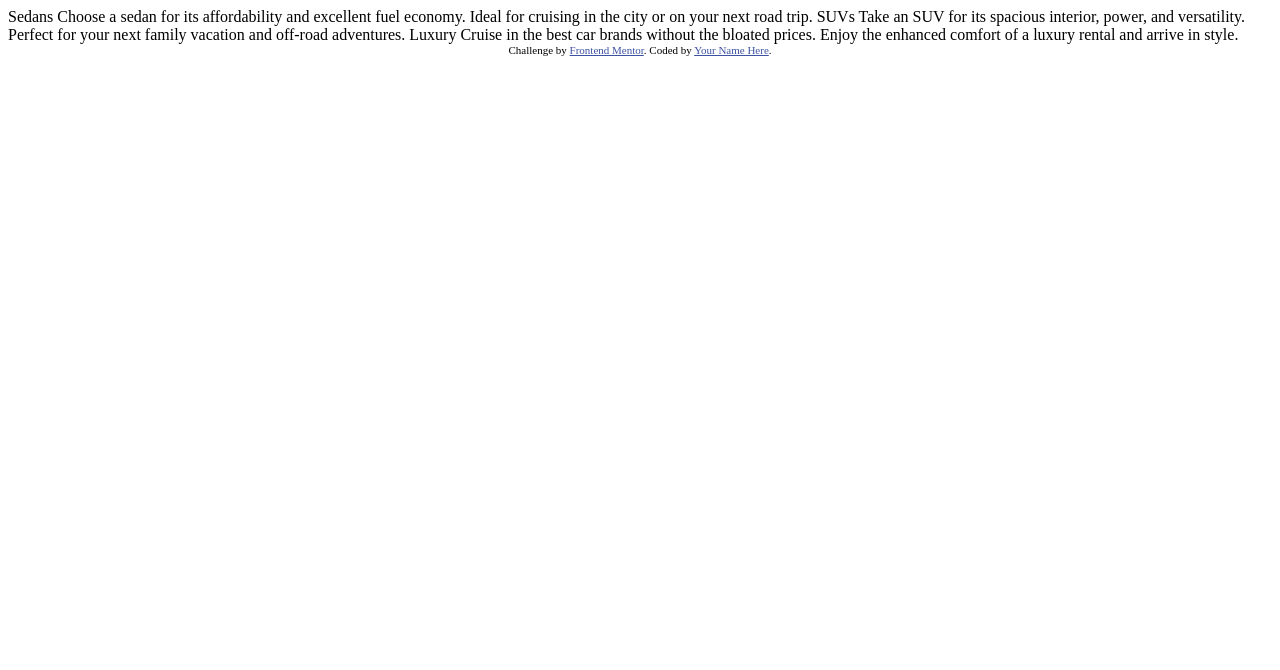
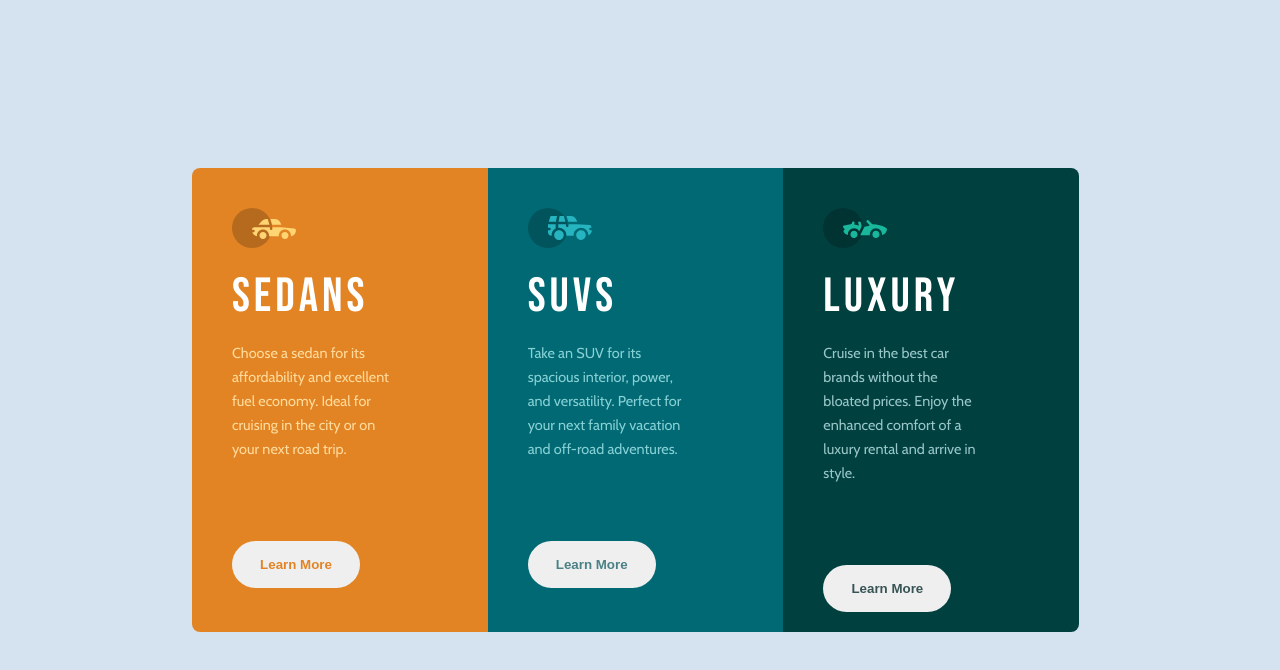
Before and after one commit to riyas2309/3-column-preview-card-component-main, a plain HTML site: page index.html in a window 1280 px wide. Drawn offline with nearby package versions, Linux system fonts and the light colour scheme.

Commit message:
design Completed

```diff
--- a/index.html
+++ b/index.html
@@ -1,36 +1,46 @@
 <!DOCTYPE html>
 <html lang="en">
   <head>
-  <meta charset="UTF-8">
-  <meta name="viewport" content="width=device-width, initial-scale=1.0"> <!-- displays site properly based on user's device -->
-
-  <link rel="icon" type="image/png" sizes="32x32" href="./images/favicon-32x32.png">
-
+    <meta charset="UTF-8" />
+    <meta name="viewport" content="width=device-width, initial-scale=1.0" />
+    <link
+      rel="icon"
+      type="image/png"
+      sizes="32x32"
+      href="./images/favicon-32x32.png"
+    />
+    <link rel="stylesheet" href="style.css" />
     <title>Frontend Mentor | 3-column preview card component</title>
-
-  <!-- Feel free to remove these styles or customise in your own stylesheet 👍 -->
-  <style>
-    .attribution { font-size: 11px; text-align: center; }
-    .attribution a { color: hsl(228, 45%, 44%); }
-  </style>
   </head>
   <body>
-
-  Sedans
-  Choose a sedan for its affordability and excellent fuel economy. Ideal for cruising in the city
-  or on your next road trip.
-
-  SUVs
-  Take an SUV for its spacious interior, power, and versatility. Perfect for your next family vacation
-  and off-road adventures.
-
-  Luxury
-  Cruise in the best car brands without the bloated prices. Enjoy the enhanced comfort of a luxury
-  rental and arrive in style.
-
-  <div class="attribution">
-    Challenge by <a href="https://www.frontendmentor.io?ref=challenge" target="_blank">Frontend Mentor</a>.
-    Coded by <a href="#">Your Name Here</a>.
+    <main class="container">
+      <div class="container1">
+        <img src="./images/icon-sedans.svg" alt="Sedans image" class="icon" />
+        <h3>Sedans</h3>
+        <p>
+          Choose a sedan for its affordability and excellent fuel economy. Ideal
+          for cruising in the city or on your next road trip.
+        </p>
+        <button>Learn More</button>
       </div>
+      <div class="container2">
+        <img src="./images/icon-suvs.svg" alt="SUVs image" class="icon" />
+        <h3>SUVs</h3>
+        <p>
+          Take an SUV for its spacious interior, power, and versatility. Perfect
+          for your next family vacation and off-road adventures.
+        </p>
+        <button>Learn More</button>
+      </div>
+      <div class="container3">
+        <img src="./images/icon-luxury.svg" alt="Luxury image" class="icon" />
+        <h3>Luxury</h3>
+        <p>
+          Cruise in the best car brands without the bloated prices. Enjoy the
+          enhanced comfort of a luxury rental and arrive in style.
+        </p>
+        <button>Learn More</button>
+      </div>
+    </main>
   </body>
 </html>
--- /dev/null
+++ b/style.css
@@ -0,0 +1,126 @@
+@import url("https://fonts.googleapis.com/css2?family=Bebas+Neue&family=Cabin:wght@400;500&display=swap");
+
+* {
+  margin: 0;
+  padding: 0;
+  box-sizing: border-box;
+}
+body {
+  background-color: #d5e2f0ff;
+  min-height: 100vh;
+  display: flex;
+  align-items: center;
+  justify-content: center;
+}
+h3 {
+  font-family: "Bebas Neue", sans-serif;
+}
+p {
+  font-family: "Cabin", sans-serif;
+}
+.container {
+  width: 70%;
+  border-radius: 2vh;
+  display: flex;
+  height: 29rem;
+}
+.container1,
+.container2,
+.container3 {
+  width: 33%;
+  background: #e38424ff;
+  border-top-left-radius: 0.5rem;
+  border-bottom-left-radius: 0.5rem;
+  padding: 2.5rem;
+  color: #fff;
+}
+.container1 h3,
+.container2 h3,
+.container3 h3 {
+  letter-spacing: 0.25rem;
+  font-size: 3rem;
+  font-weight: 10;
+  padding: 1rem 0;
+}
+.container1 p,
+.container2 p,
+.container3 p {
+  margin-right: 3.5rem;
+  line-height: 1.5rem;
+  font-size: 0.9rem;
+  color: #ffdb9cff;
+}
+.container1 button,
+.container2 button,
+.container3 button {
+  width: 8rem;
+  padding: 1rem 0;
+  border-radius: 2rem;
+  border: none;
+  margin-top: 5rem;
+  color: #e38424ff;
+  font-weight: 600;
+}
+.container2 {
+  border-radius: 0;
+  background: #016973ff;
+}
+.container2 p {
+  color: #87d1d6ff;
+}
+.container2 button {
+  color: #498185ff;
+}
+.container3 {
+  border-radius: 0 0.5rem 0.5rem 0;
+  background: #00403fff;
+}
+.container3 p {
+  color: #99c6c7ff;
+}
+.container3 button {
+  color: #375354ff;
+}
+.container1 button:hover {
+  cursor: pointer;
+  background: #e38424ff;
+  border: 3px solid #fff;
+  color: #fff;
+}
+.container2 button:hover {
+  cursor: pointer;
+  background: #016973ff;
+  border: 3px solid #fff;
+  color: #fff;
+}
+.container3 button:hover {
+  cursor: pointer;
+  background: #00403fff;
+  border: 3px solid #fff;
+  color: #fff;
+}
+@media screen and (min-width: 321px) and (max-width: 960px) {
+  html,
+  body {
+    overflow-x: scroll;
+  }
+  body {
+    margin-bottom: 5rem;
+    margin-top: 5rem; /* Adjust the value as needed */
+  }
+  .container {
+    display: block;
+    height: 100%;
+  }
+  .container1,
+  .container2,
+  .container3 {
+    width: 100%;
+  }
+  .container1 {
+    border-radius: 0.5rem 0.5rem 0 0;
+  }
+  .container3 {
+    border-radius: 0 0 0.5rem 0.5rem;
+  }
+}
```
Lines whose indentation alone changed are shown as unchanged.
